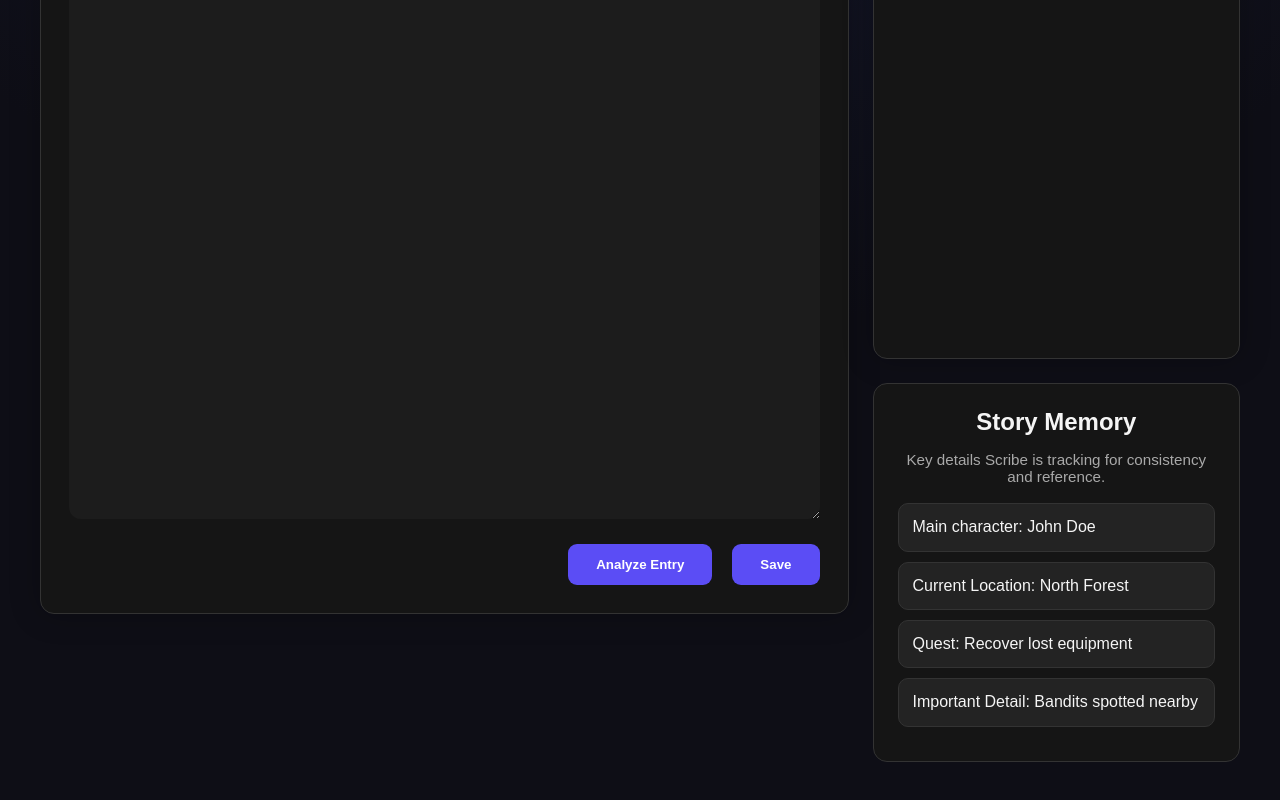
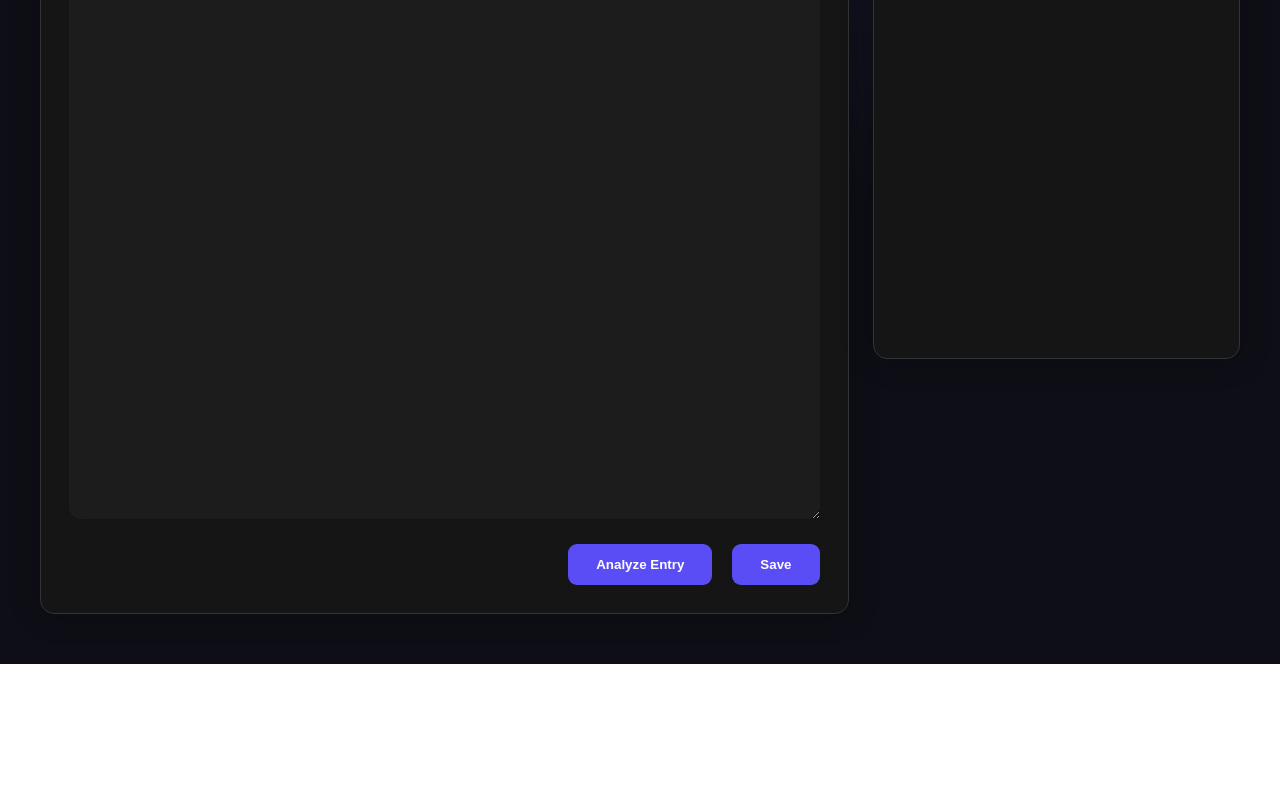
Before and after one commit to Zeta1313/Scribe, a React (Vite) app: page / in a window 1280 px wide. Shown: the part 614-1414 px from the top of the page. After the commit the page ends 1278 px from the top, so only its background shows below. Built offline with nearby package versions, Linux system fonts and the light colour scheme.

Commit message:
Having some trouble getting the AI to produce data that can be consistently displayed, hiding it for now

```diff
--- a/src/App.jsx
+++ b/src/App.jsx
@@ -8,7 +8,7 @@ export default function App() {
     <div>
       <nav className="app-nav">
         <Link to="/">Journal</Link>
-        <Link to="/history">Story Memory</Link>
+        <Link to="/history">Memory</Link>
       </nav>
 
       <Routes>
--- a/src/components/StoryMemory.jsx
+++ b/src/components/StoryMemory.jsx
@@ -1,23 +1,68 @@
+import { useEffect, useState } from "react";
+import { getHistory } from "../services/api";
+
 export default function StoryMemory() {
-    const memoryItems = [
-        "Main character: John Doe",
-        "Current Location: North Forest",
-        "Quest: Recover lost equipment",
-        "Important Detail: Bandits spotted nearby"
-    ];
+
+    const [memory, setMemory] =
+        useState(null);
+
+    useEffect(() => {
+
+        async function loadMemory() {
+
+            try {
+
+                const data =
+                    await getHistory();
+
+                setMemory(
+                    typeof data === "string"
+                        ? data
+                        : JSON.stringify(data, null, 2)
+                );
+
+            } catch (error) {
+
+                console.error(
+                    "Failed to load memory:",
+                    error
+                );
+            }
+        }
+
+        loadMemory();
+
+    }, []);
+
+    if (!memory) {
+
+        return (
+            <div className="story-memory">
+
+                <h2>Story Memory</h2>
+
+                <p>
+                    No story memory available.
+                </p>
+
+            </div>
+        );
+    }
 
     return (
         <div className="story-memory">
+
             <h2>Story Memory</h2>
+
             <p className="memory-subtitle">
-                Key details Scribe is tracking for consistency and reference.
+                Key details Scribe is tracking
+                for consistency and reference.
             </p>
 
-            <ul>
-                {memoryItems.map((item, index) => (
-                    <li key={index}>{item}</li>
-                ))}
-            </ul>
+            <pre className="memory-content">
+                {memory}
+            </pre>
+
         </div>
-    )
+    );
 }
--- a/src/pages/Journal.jsx
+++ b/src/pages/Journal.jsx
@@ -140,8 +140,6 @@ export default function Journal() {
 
                 <div className="feedback-section">
                     <FeedbackPanel feedback={feedback} />
-
-                    <StoryMemory />
                 </div>
 
             </div>
```
Also changed, not shown: 2 other files (tests, documents, lock files or other folders).
